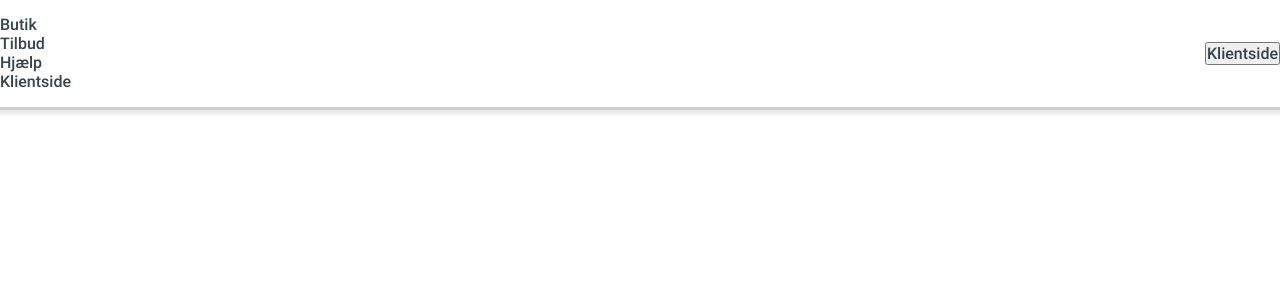
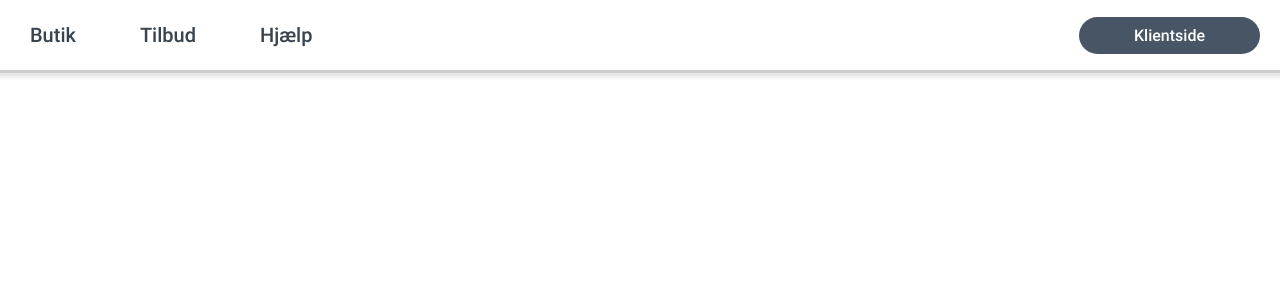
Before and after one commit to PeterWibroe/BasicHTML, a PHP site: page / in a window 1280 px wide. Shown: the top 300 px of the page. Run offline with PHP 8.4, Linux system fonts and the light colour scheme.

Commit message:
Ny style

```diff
--- a/index.html
+++ b/index.html
@@ -7,13 +7,13 @@
     <meta name="viewport" content="width=device-width">
   </head>
   <body>
+
     <header>
       <nav>
         <ul class="nav__links">
           <li><a href="#">Butik</a></li>
           <li><a href="#">Tilbud</a></li>
           <li><a href="#">Hjælp</a></li>
-          <li><a href="#">Klientside</a></li>
         </ul>
       </nav>
       <a class="cta" href="login.html"><button>Klientside</button></a>
--- a/style.css
+++ b/style.css
@@ -18,7 +18,7 @@ header {
   display: flex;
   justify-content: space-between;
   align-items: center;
-  padding: 1.2% 0;
+  padding: 1.3% 0;
   background-color: #fff;
   height: 20%;
   border-bottom: #cecece 3px solid;
@@ -28,11 +28,29 @@ header {
 li, a, button {
   font-family: "MainRoboto";
   font-weight: 400;
-  font-size: 16px;
+  font-size: 20px;
   color: #38434f;
   text-decoration: none;
 }
 
-nav {
+.nav__links {
+  list-style: none;
+}
 
+.nav__links li{
+display: inline-block;
+padding: 0px 30px;
 }
+
+button {
+  margin-right: 20px;
+  padding: 9px 55px;
+  background-color: rgba(71, 85, 100, 1);
+  border: none;
+  border-radius: 50px;
+  cursor: pointer;
+  font-family: "MainRoboto";
+  font-weight: 400;
+  font-size: 16px;
+  color: #fff;
+}
```
